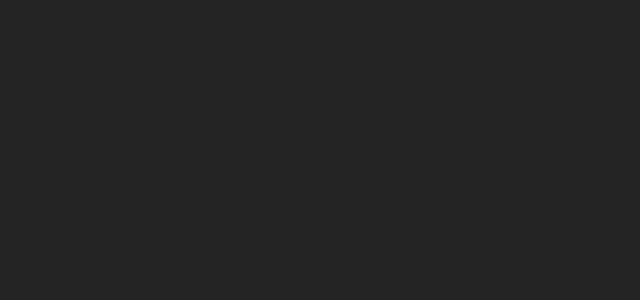
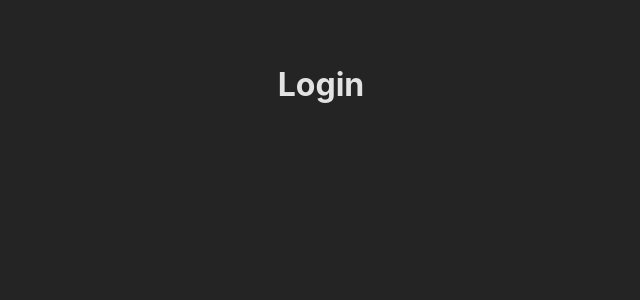
Before and after one commit to lucasccgomes/tela-login-google, a React (Vite) app: page / in a window 1280 px wide. Before the commit this address had no page. Shown: the top 300 px of the page, without its empty margins (319-959 px from the left). Built offline with nearby package versions, Linux system fonts and the light colour scheme.

Commit message:
feat: config routes

```diff
--- a/src/routes/routes.jsx
+++ b/src/routes/routes.jsx
@@ -1,13 +1,17 @@
-import { BrowserRouter, Routes, Route } from "react-router-dom";
+import { HashRouter, Routes, Route } from "react-router-dom";
 import { Login } from "../pages/Login";
 import { Home } from "../pages/Home";
+
+
 export const AppRoutes = () => {
     return (
-        <BrowserRouter>
+
+        <HashRouter>
             <Routes>
-                <Route path="/tela-login-google/" element={<Login />} />
-                <Route path="/tela-login-google/home" element={<Home />} />
+                <Route exact path="/" element={<Login />} />
+                <Route path="/home" element={<Home />} />
             </Routes>
-        </BrowserRouter>
+        </HashRouter>
+
     );
 }
```
Also changed, not shown: package.json (+13 -1 lines), 1 other file (tests, documents, lock files or other folders).
